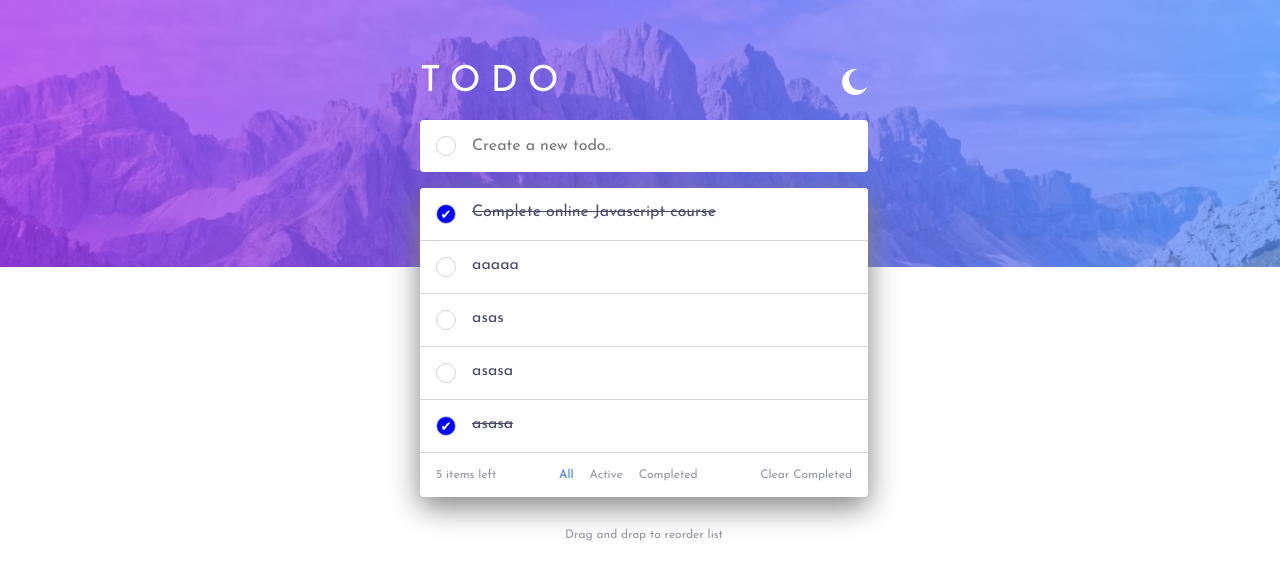
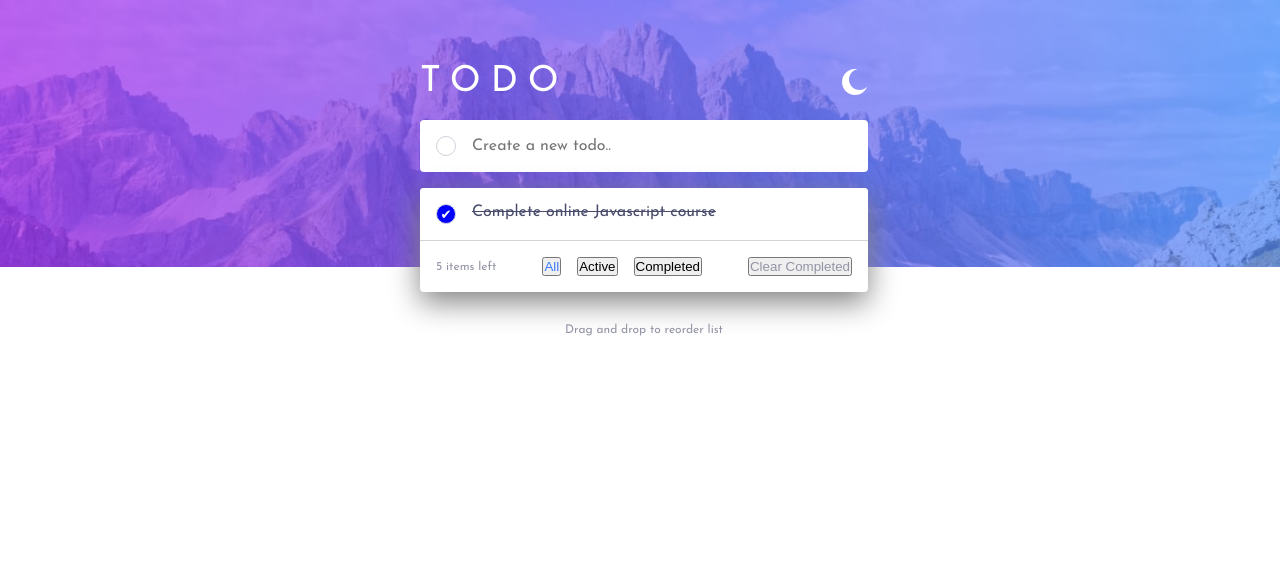
Before and after one commit to nomshamas/todo-react-app, a React (Create React App) app: page / in a window 1280 px wide. Shown: the top 580 px of the page. Built offline with nearby package versions, Linux system fonts and the light colour scheme.

Commit message:
update-design

```diff
--- a/src/App.jsx
+++ b/src/App.jsx
@@ -1,43 +1,21 @@
+import { useState } from "react";
 import MoonIcon from './assets/icon-moon.svg'
-import closeIcon from './assets/icon-cross.svg'
 import './styles/main.scss';
-import { useState, useEffect } from 'react';
-
-const data = [
-  {
-    id: '1',
-    title: 'Complete online Javascript course',
-    status: true
-  },
-  {
-    id: '2',
-    title: 'aaaaa',
-    status: false
-  },
-  {
-    id: '3',
-    title: 'asas',
-    status: false
-  },
-  {
-    id: '4',
-    title: 'asasa',
-    status: false
-  },
-  {
-    id: '5',
-    title: 'asasa',
-    status: true
-  }
-]
+import TodoList from './components/TodoList';
 
 function App() {
 
-  const [todoStatus, setTodoStatus] = useState(false);
   const [todoTitle, setTodoTitle] = useState("");
+  const [displayText, setDisplayText] = useState("");
 
-  function handleStatus() {
-    setTodoStatus(!todoStatus);
+  const handleChange = (e) => {
+    setTodoTitle(e.target.value)
+  }
+
+  const handleSubmit = (event) => {
+    event.preventDefault();
+    setDisplayText(todoTitle);
+    setTodoTitle({});
   }
 
   return (
@@ -49,35 +27,29 @@ function App() {
           <img src={MoonIcon} alt="Moon" className='header-btn-moon' />
         </div>
 
-        <div className='add-todo'>
+        <form onSubmit={handleSubmit} className='add-todo'>
           <button className='add-todo-btn'></button>
-          <input type="text" className='add-todo-text' placeholder='Create a new todo..' />
-        </div>
+          <input type="text"
+          className='add-todo-text'
+          placeholder='Create a new todo..'
+          value={todoTitle}
+          onChange={handleChange} />
+        </form>
+
+        <p>{displayText}</p>
 
         <div className='todo-wrapper'>
           <div className='todo-list'>
-            {
-              data.map((item) => {
-                return(
-                  <div className='todo'>
-                    <button className={`todo-btn ${item.status ? 'btn-active' : ''}`} key={item.id} onClick={handleStatus} >
-                      <span className={`todo-btn-check-icon ${item.status ? 'd-block' : ''}`}>✔</span>
-                    </button>
-                    <p className={`todo-title ${item.status ? 'todo-done' : ''}`}>{item.title}</p>
-                    <img className='todo-close' src={closeIcon} alt="close" />
-                  </div>
-                )
-              })
-            }
+            <TodoList />
           </div>
           <div className='controls'>
             <p className='controls-info'>5 items left</p>
             <ul className='controls-list'>
-              <li><a className='active'>All</a></li>
-              <li><a>Active</a></li>
-              <li><a>Completed</a></li>
+              <li><button className='active'>All</button></li>
+              <li><button>Active</button></li>
+              <li><button>Completed</button></li>
             </ul>
-            <a className='controls-clear'>Clear Completed</a>
+            <button className='controls-clear'>Clear Completed</button>
           </div>
         </div>
 
--- /dev/null
+++ b/src/components/TodoList.jsx
@@ -0,0 +1,17 @@
+import React from 'react';
+import closeIcon from '../assets/icon-cross.svg'
+
+function TodoList(props) {
+
+    return (
+      <div className='todo'>
+      <button className='todo-btn btn-active' >
+        <span className='todo-btn-check-icon d-block'>✔</span>
+      </button>
+      <p className='todo-title todo-done'>Complete online Javascript course</p>
+      <img className='todo-close' src={closeIcon} alt="close" />
+      </div>
+    );
+}
+
+export default TodoList;
```
